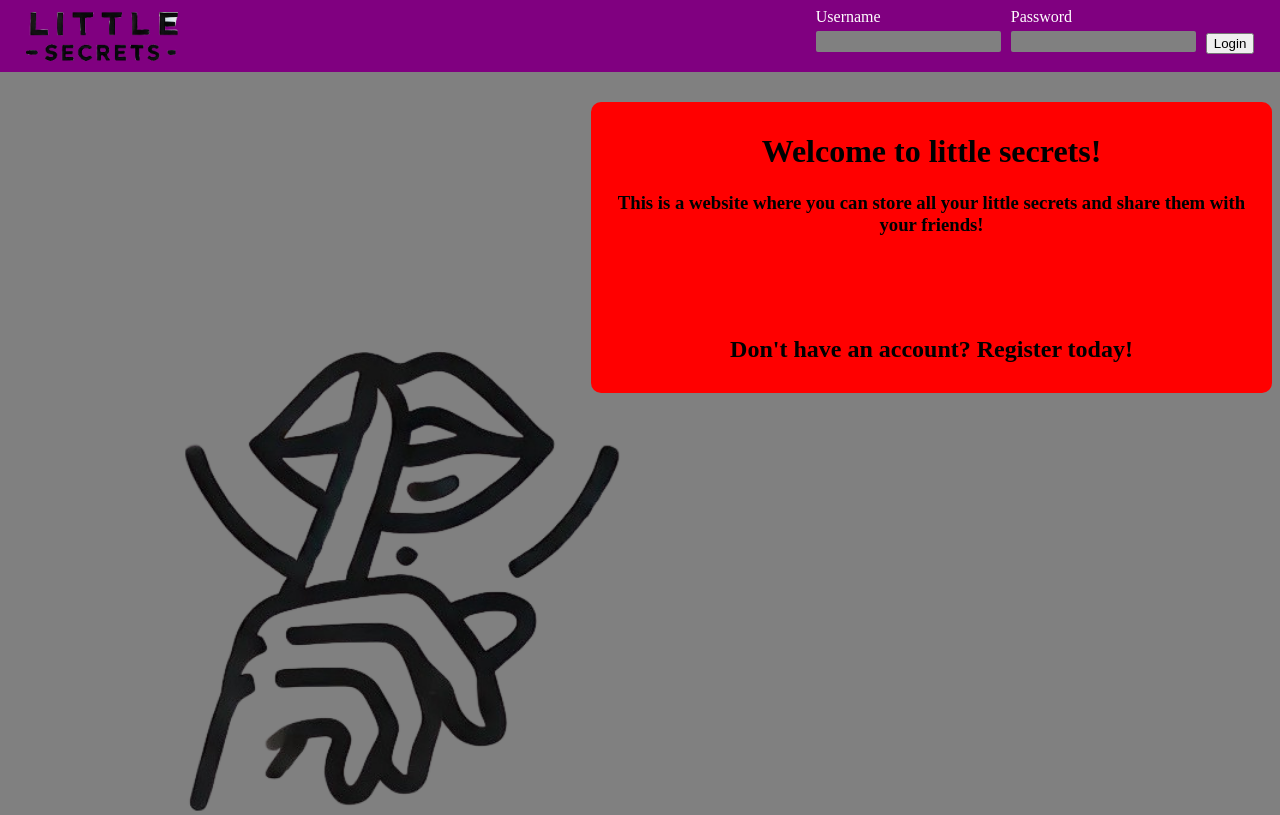
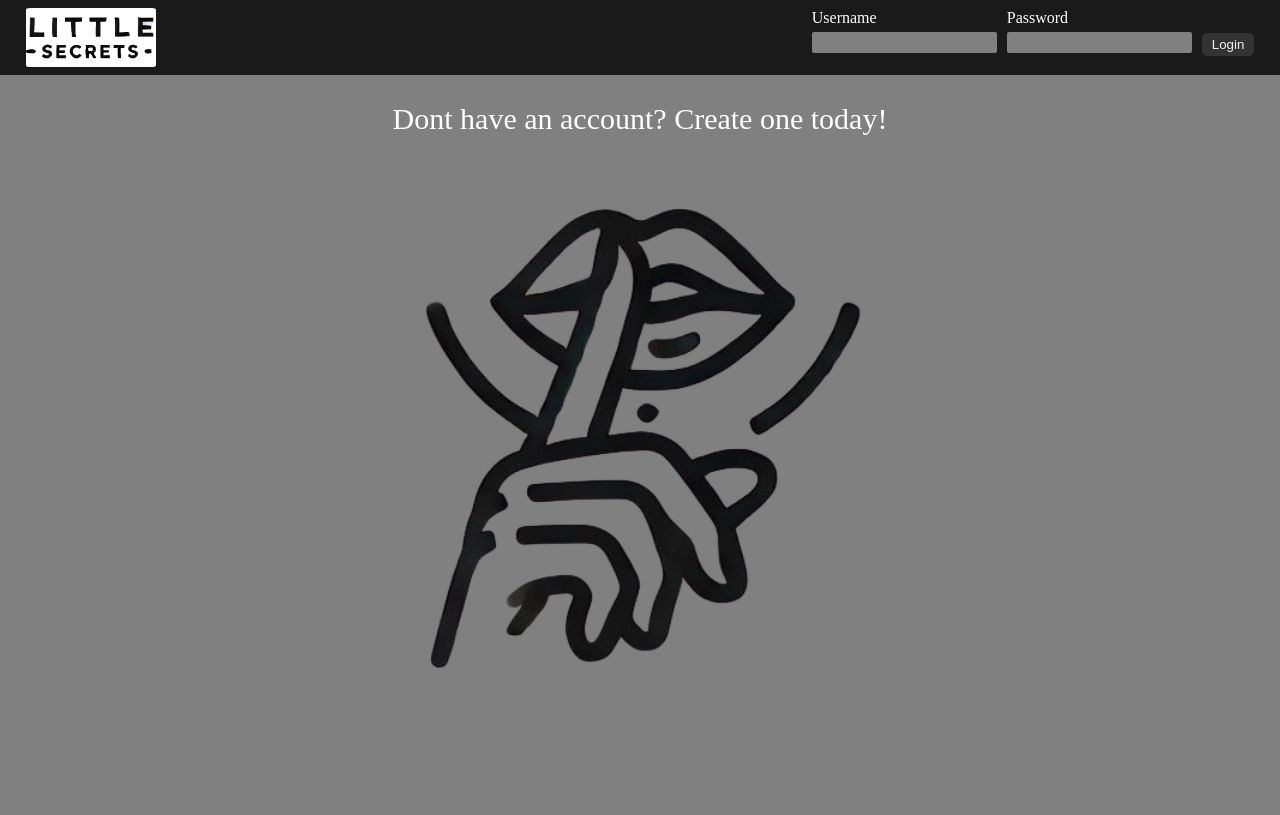
Before and after one commit to martimb01/mern-littleSecrets, a React (Vite) app in the folder frontend/: page / in a window 1280 px wide. Built offline with nearby package versions, Linux system fonts and the light colour scheme.

Commit message:
Finished landing page styling, ended up going with a simpler design

```diff
--- a/frontend/src/pages/LandingPage.jsx
+++ b/frontend/src/pages/LandingPage.jsx
@@ -60,15 +60,10 @@ const LandingPage = () =>{
             </form>
         </div>
 
+
         <div className={styles.mainContainer}>
+        <p className={styles.register} onClick={() => {nav('/register')}}>Dont have an account? Create one today!</p>
             <img src={logo} className={styles.welcomeImg} />
-            <div className={styles.infoContainer}>
-                <h1>Welcome to little secrets!</h1>
-                <h3>This is a website where you can store all your little secrets
-                    and share them with your friends!
-                </h3>
-                <h2>Don't have an account? Register today!</h2>
-            </div>
         </div>
         </>
     )
--- a/frontend/src/pages/css/landingPageStyle.module.css
+++ b/frontend/src/pages/css/landingPageStyle.module.css
@@ -4,8 +4,9 @@
     display: flex;
     flex-direction: row;
     width: 100%;
-    height: 72px;
-    background-color: purple;
+    height: 75px;
+    z-index: 500;
+    background-color: #1a1a1a;
     align-items: center;
     position: fixed;
     top: 0;
@@ -13,8 +14,11 @@
 }
 
 .loginBar img {
-    height: 70px;
+    max-height: 100px;
+    width: 130px;
     margin-left: 2%;
+    background-color: white;
+    border-radius: 3%;
 }
 
 .loginBar form {
@@ -40,33 +44,43 @@
 }
 
 .loginForm button {
+    padding: 4px 10px;
     margin-top: 5.5%;
     height: 40%;
+    background-color: #333;
+    color: #f0f0f0;
+    border: none;
+    border-radius: 5px;
+}
+.loginForm button:hover{
+    background-color: #444;
 }
 
 .mainContainer {
     display: flex;
-    flex-direction: row;
+    flex-direction: column;
     margin-top: 72px;
+    justify-content: center;
+    align-items: center;
 }
 
 /*Styling for the welcome imamge*/
 .welcomeImg {
-    margin-left: 200px;
-    margin-top: 300px;
-    scale: 120%;
+    margin-top: 5%;
+    transform: scale(1.2);
+    max-width: 100%;
+    height: auto;
 }
 
-.infoContainer {
-    background-color: red;
-    padding: 10px 10px 10px 10px;
-    margin-left: auto;
+.register {
     margin-top: 30px;
-    border-radius: 10px;
-    text-align: center;
-    height: 50%;
+    font-size: 30px;
+    color: white; /* Match the theme */
+    text-align: center; /* Center the text */
+    cursor: pointer; /* Add a pointer cursor for interactivity */
+    transition: color 0.3s ease; /* Add a hover effect */
 }
 
-.infoContainer h2 {
-    margin-top: 100px;
+.register:hover {
+    color: #000000; /* Change color on hover */
 }
```
